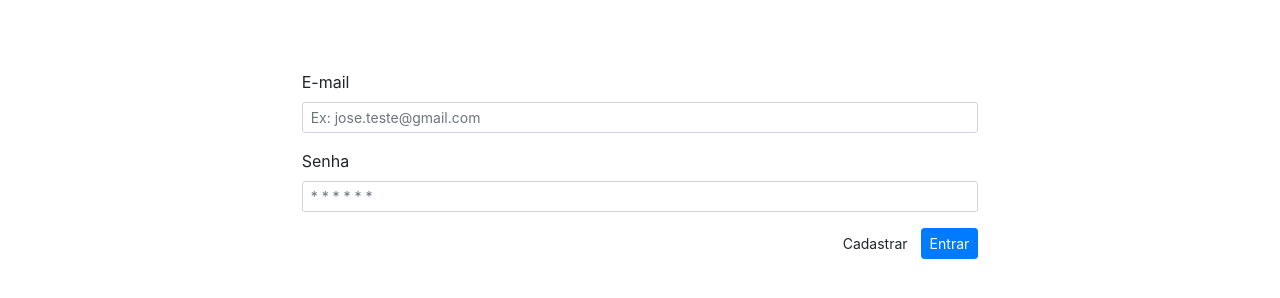
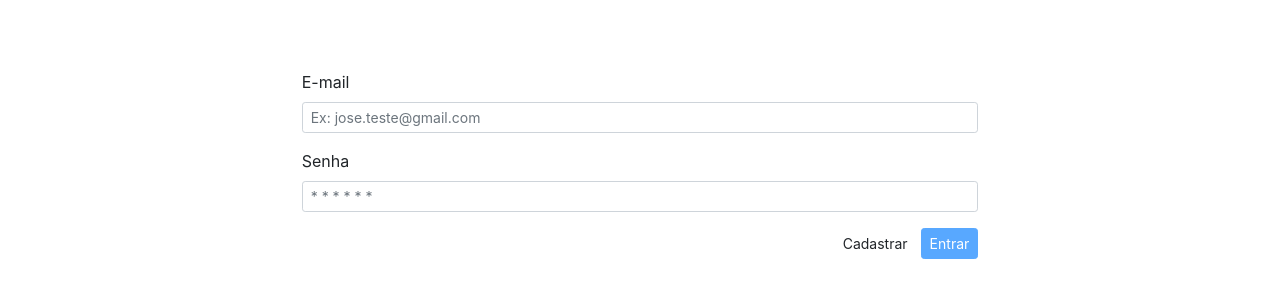
Before and after one commit to Carlosxell/projeto-react-fiap, a React (Create React App) app: page / in a window 1280 px wide. Shown: the part 278-576 px from the top of the page. Built offline with nearby package versions, Linux system fonts and the light colour scheme.

Commit message:
adição de formik a formulário inicial de login [JS, HTML]

```diff
--- a/src/App.js
+++ b/src/App.js
@@ -2,26 +2,47 @@ import '../node_modules/bootstrap/scss/bootstrap.scss';
 import './scss/app.scss';
 import React from 'react';
 import Header from './components/Header/Header'
+import { Formik, Field } from 'formik';
 
-function App() {
+const initState = {
+  email: "",
+  password: ""
+};
+
+function App(props) {
+  let onSubmit = async (e) => {
+    console.info(e, 'deu certo');
+  };
+
   return (
     <div className="appFaculdade">
       <Header />
 
       <main className="main d-inline-flex w-100 justify-content-center align-items-center">
-        <form action="GET" autoComplete="off" className="formContent row" noValidate>
+        <Formik className='formContent' initialValues={ initState } onSubmit={ onSubmit }>
+          { props => (
+            <form action="GET" autoComplete="off" className="row" noValidate onSubmit={ props.handleSubmit }>
               <div className="col-12">
                 <div className="form-group">
                   <label className="" htmlFor="email">E-mail</label>
-              <input className="form-control form-control-sm" type="text" id="email"
-                     placeholder="Ex: jose.teste@gmail.com" />
+                  <Field onChange={ props.handleChange }
+                         className="form-control form-control-sm"
+                         id="email"
+                         placeholder="Ex: jose.teste@gmail.com"
+                         type="text"
+                         value={ props.values.email } />
                 </div>
               </div>
 
               <div className="col-12">
                 <div className="form-group">
                   <label className="" htmlFor="password">Senha</label>
-              <input className="form-control form-control-sm" type="password" id="password" placeholder="* * * * * *" />
+                  <Field onChange={ props.handleChange }
+                         className="form-control form-control-sm"
+                         type="password"
+                         id="password"
+                         placeholder="* * * * * *"
+                         value={ props.values.password } />
                 </div>
               </div>
 
@@ -32,11 +53,13 @@ function App() {
                   </div>
 
                   <div className="d-inline-block ml-1">
-                <button className="btn btn-sm btn-primary" type="submit">Entrar</button>
+                    <button className="btn btn-sm btn-primary" type="submit" disabled={!props.dirty && !props.isSubmitting}>Entrar</button>
                   </div>
                 </div>
               </div>
             </form>
+          ) }
+        </Formik>
       </main>
     </div>
   );
```
Also changed, not shown: package.json (+8 -1 lines), 1 other file (tests, documents, lock files or other folders). Lines whose indentation alone changed are shown as unchanged.
